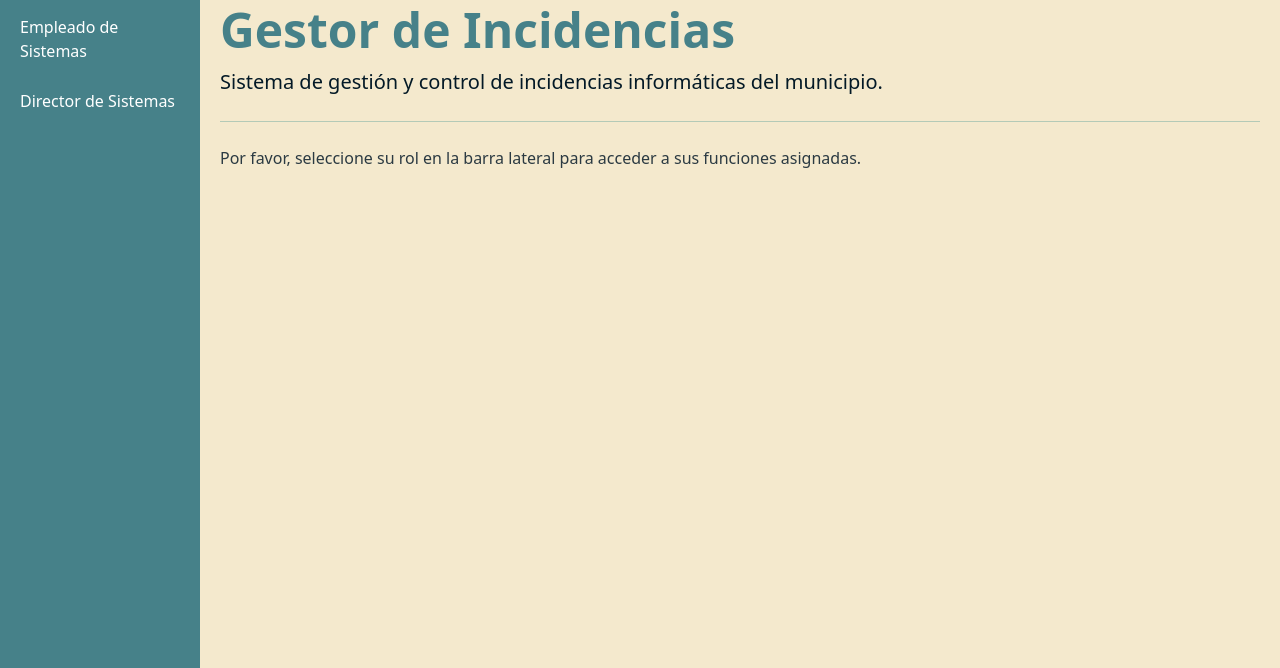
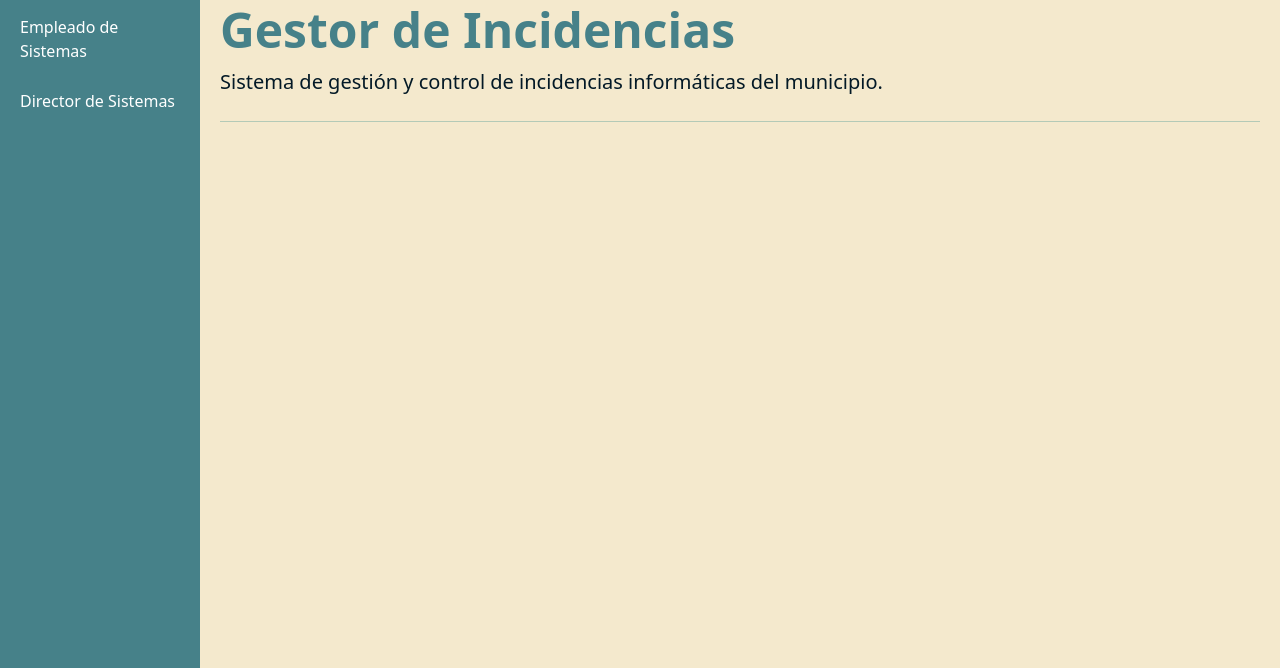
Before and after one commit to santixzx20/Programacion-IV, a website built with Vite: page frontend/index.html in a window 1280 px wide. Shown: the part 132-800 px from the top of the page. Built offline with nearby package versions, Linux system fonts and the light colour scheme.

Commit message:
Update index.html

```diff
--- a/frontend/index.html
+++ b/frontend/index.html
@@ -26,9 +26,6 @@
           Sistema de gestión y control de incidencias informáticas del municipio.
         </p>
         <hr class="my-4" style="border-color: #77aca2; opacity: 0.5;">
-        <p class="fs-6" style="color: #2b3a42;">
-          Por favor, seleccione su rol en la barra lateral para acceder a sus funciones asignadas.
-        </p>
       </div>
     </main>
   </div>
```
